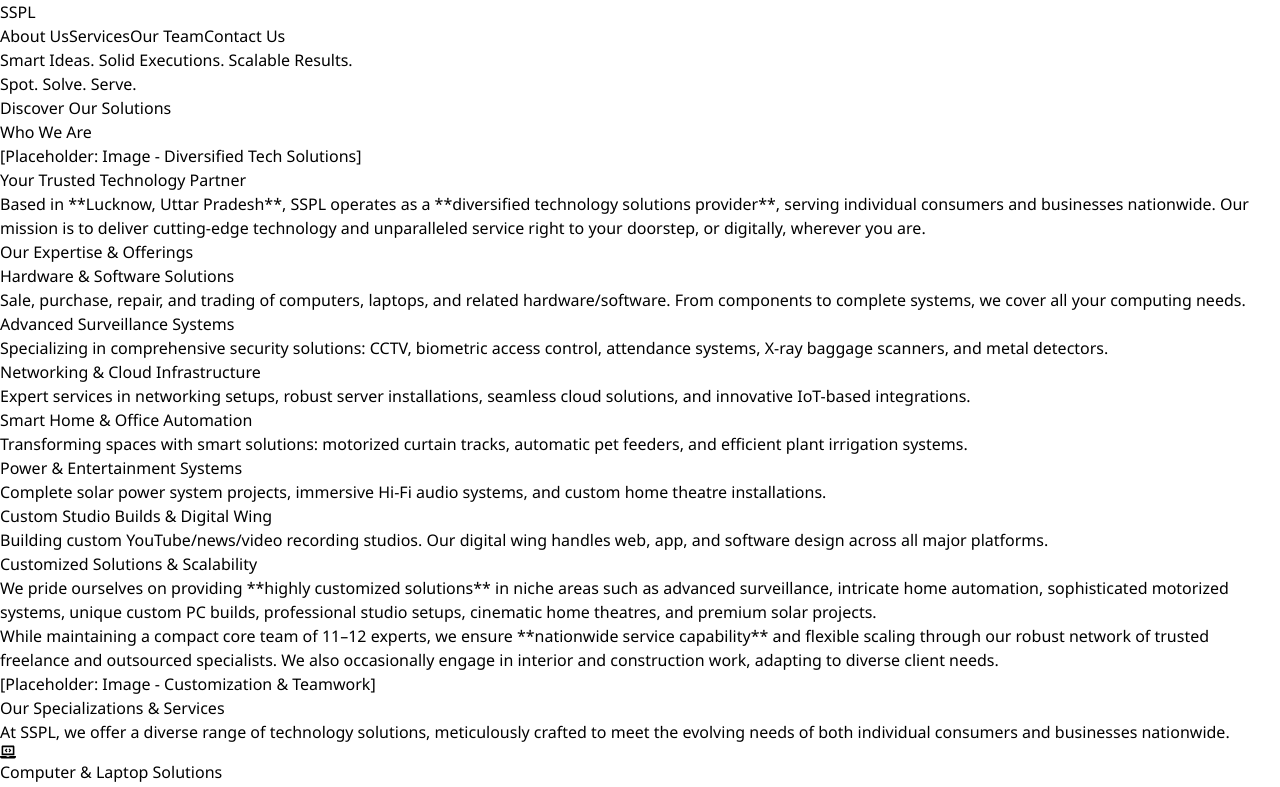
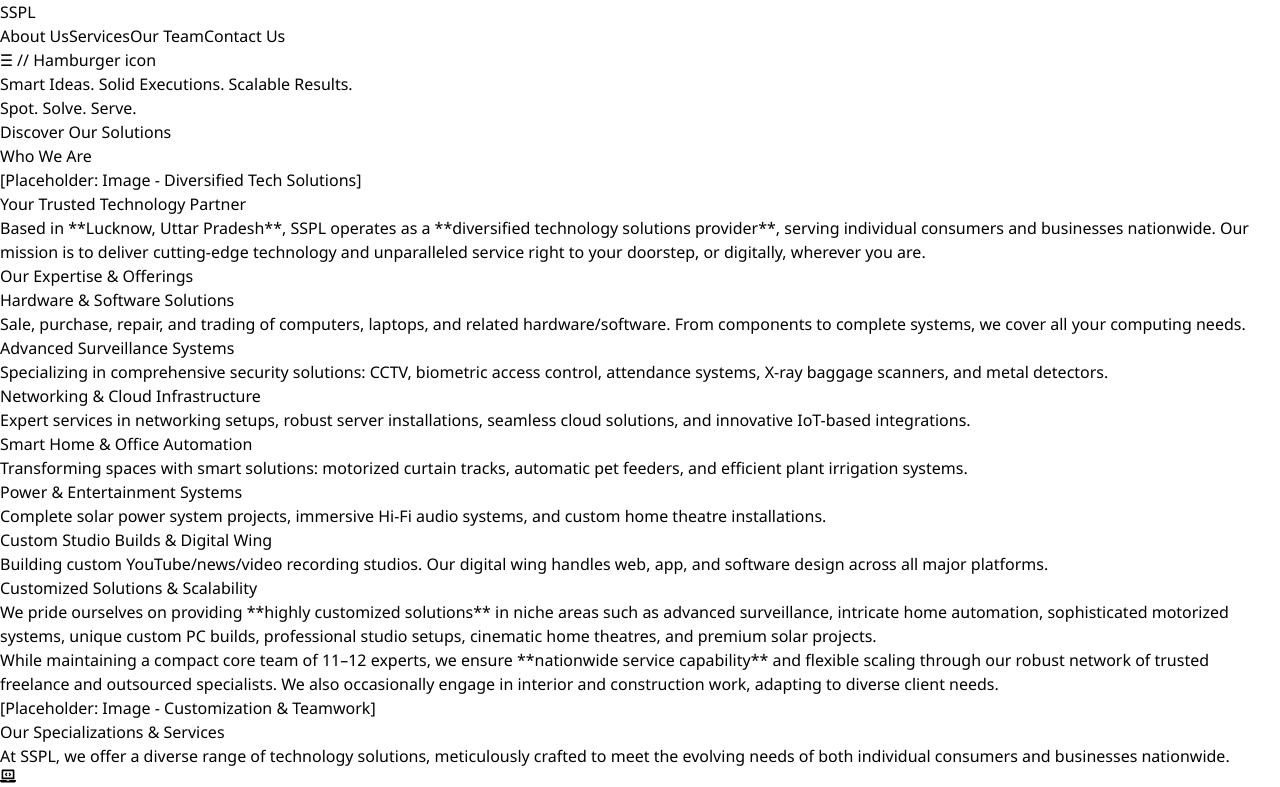
Before and after one commit to cyberghost3301/sspl, a React (Vite) app: page / in a window 1280 px wide. Shown: the top 787 px of the page. Built offline with nearby package versions, Linux system fonts and the light colour scheme.

Commit message:
Update Navbar.tsx

```diff
--- a/src/components/Navbar.tsx
+++ b/src/components/Navbar.tsx
@@ -26,9 +26,9 @@ const Navbar: React.FC<NavbarProps> = ({ companyName }) => {
 
         {/* Mobile Menu Button (Optional - for later implementation) */}
         <div className="md:hidden">
-          {/* <button className="text-white text-2xl focus:outline-none">
+          { <button className="text-white text-2xl focus:outline-none">
             &#9776; // Hamburger icon
-          </button> */}
+          </button> }
         </div>
       </div>
     </nav>
```
